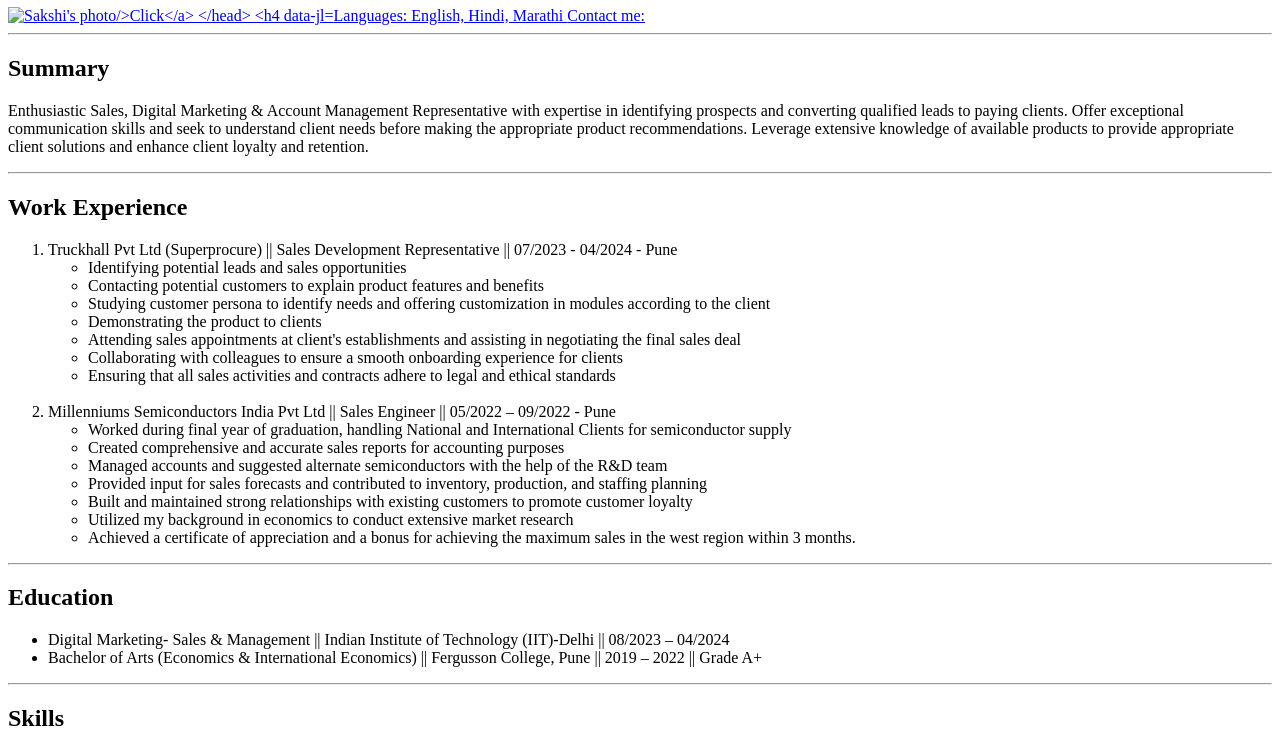
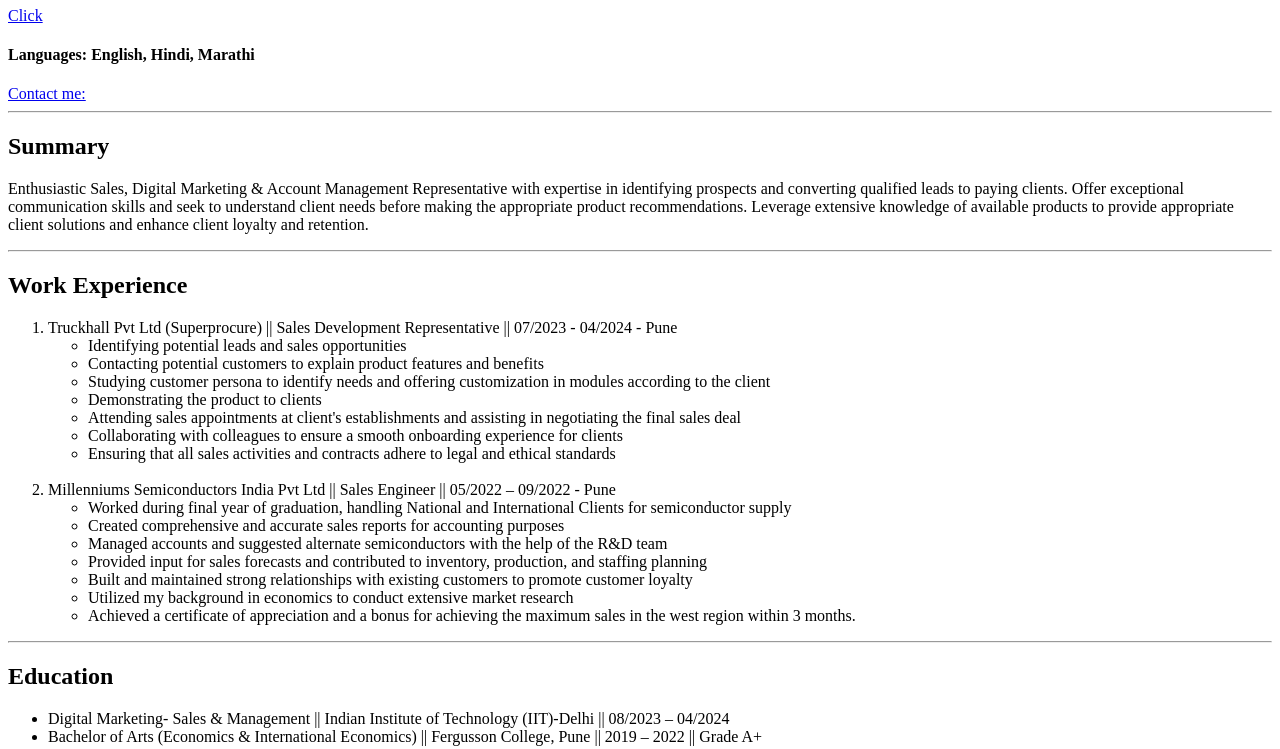
Before and after one commit to Sakshi-Dukare/Resume-Portfolio, a plain HTML site: page index.html in a window 1280 px wide. Shown: the part 73-822 px from the top of the page. Drawn offline with Linux system fonts and the light colour scheme.

Commit message:
Update index.html

```diff
--- a/index.html
+++ b/index.html
@@ -3,7 +3,8 @@
 <head>
     <meta charset="UTF-8">
     <h1>Resume</h1>
-    <a href="./about.html"><img src="../assets/images/Screenshot 2023-10-14 130412.png" height="150" width="170" alt="Sakshi's photo/>Click</a>
+    <a href="<img src="../assets/images/Screenshot 2023-10-14 130412.png" height="150" width="170" alt="Sakshi's photo/>
+<a href="./about.html">Click</a>
 </head>
 <h4>Languages: English, Hindi, Marathi</h4>
 <a href="./contact.html">Contact me:</a>
```
